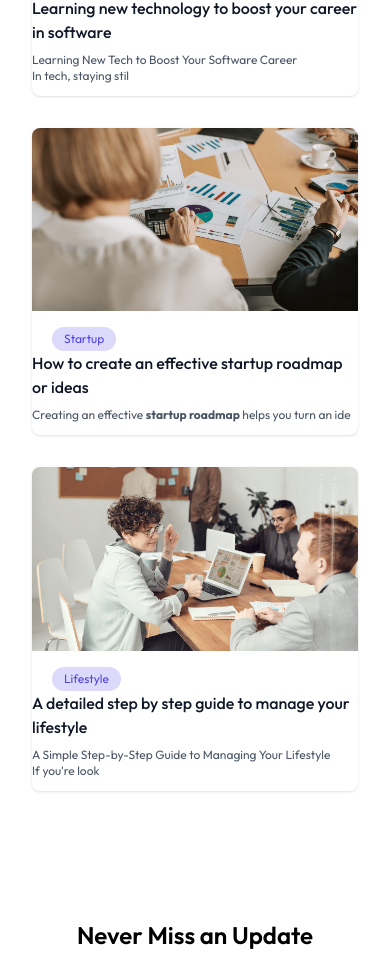
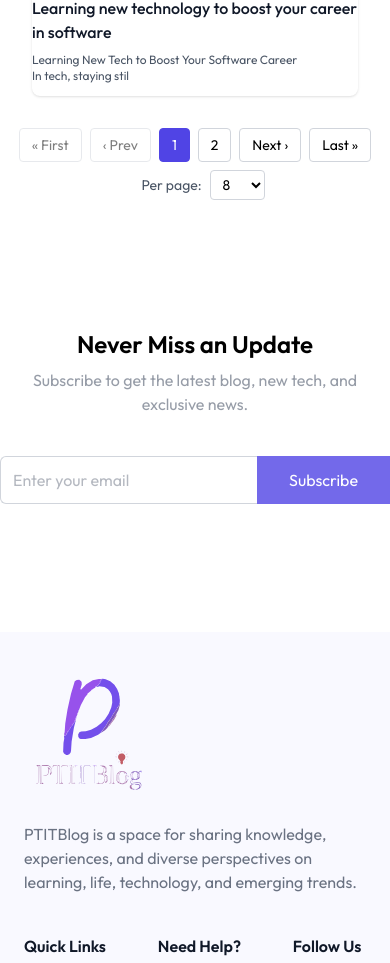
Before and after one commit to khongpc-ptit/AI-powered-Blog-web, a React (Vite) app in the folder client/: page / in a window 390 px wide. Shown: the part 3455-4418 px from the top of the page. Built offline with nearby package versions, Linux system fonts and the light colour scheme.

Commit message:
feat(fe): add pagination to BlogList for better navigation of homepage blogs

```diff
--- a/client/src/components/BlogList.jsx
+++ b/client/src/components/BlogList.jsx
@@ -8,6 +8,8 @@ const BlogList = () => {
   const [searchQuery, setSearchQuery] = useState("");
   const [sortBy, setSortBy] = useState("newest");
   const [dateFilter, setDateFilter] = useState("all");
+  const [currentPage, setCurrentPage] = useState(1);
+  const [itemsPerPage, setItemsPerPage] = useState(8);
 
   const getDateRange = (filter) => {
     const now = new Date();
@@ -79,6 +81,25 @@ const BlogList = () => {
 
     return result;
   }, [menu, searchQuery, sortBy, dateFilter]);
+
+  // Reset to page 1 whenever filters change
+  useMemo(() => {
+    setCurrentPage(1);
+  }, [menu, searchQuery, sortBy, dateFilter]);
+
+  const totalPages = Math.ceil(filteredAndSortedBlogs.length / itemsPerPage);
+  const startIndex = (currentPage - 1) * itemsPerPage;
+  const paginatedBlogs = filteredAndSortedBlogs.slice(startIndex, startIndex + itemsPerPage);
+
+  const handlePageChange = (page) => {
+    setCurrentPage(Math.max(1, Math.min(page, totalPages)));
+    window.scrollTo({ top: 0, behavior: "smooth" });
+  };
+
+  const handleItemsPerPageChange = (value) => {
+    setItemsPerPage(value);
+    setCurrentPage(1);
+  };
 
   const resetFilters = () => {
     setSearchQuery("");
@@ -185,8 +206,8 @@ const BlogList = () => {
 
       {/* Blog Grid */}
       {filteredAndSortedBlogs.length > 0 ? (
-        <div className="grid grid-cols-1 sm:grid-cols-2 md:grid-cols-3 xl:grid-cols-4 gap-8 mb-24 mx-8 sm:mx-16 xl:mx-40">
-          {filteredAndSortedBlogs.map((blog) => (
+        <div className="grid grid-cols-1 sm:grid-cols-2 md:grid-cols-3 xl:grid-cols-4 gap-8 mb-8 mx-8 sm:mx-16 xl:mx-40">
+          {paginatedBlogs.map((blog) => (
             <BlogCard key={blog._id} blog={blog} />
           ))}
         </div>
@@ -201,6 +222,82 @@ const BlogList = () => {
           </button>
         </div>
       )}
+
+      {/* Pagination */}
+      {filteredAndSortedBlogs.length > 0 && totalPages > 1 && (
+        <div className="flex flex-wrap justify-center items-center gap-2 mb-24 px-4">
+          <button
+            onClick={() => handlePageChange(1)}
+            disabled={currentPage === 1}
+            className="px-3 py-1.5 text-sm border border-gray-300 rounded hover:bg-gray-100 disabled:opacity-50 disabled:cursor-not-allowed bg-white"
+          >
+            « First
+          </button>
+          <button
+            onClick={() => handlePageChange(currentPage - 1)}
+            disabled={currentPage === 1}
+            className="px-3 py-1.5 text-sm border border-gray-300 rounded hover:bg-gray-100 disabled:opacity-50 disabled:cursor-not-allowed bg-white"
+          >
+            ‹ Prev
+          </button>
+
+          {Array.from({ length: Math.min(5, totalPages) }, (_, i) => {
+            let pageNum;
+            if (totalPages <= 5) {
+              pageNum = i + 1;
+            } else if (currentPage <= 3) {
+              pageNum = i + 1;
+            } else if (currentPage >= totalPages - 2) {
+              pageNum = totalPages - 4 + i;
+            } else {
+              pageNum = currentPage - 2 + i;
+            }
+            return (
+              <button
+                key={pageNum}
+                onClick={() => handlePageChange(pageNum)}
+                className={`px-3 py-1.5 text-sm border rounded ${
+                  currentPage === pageNum
+                    ? "bg-primary text-white border-primary"
+                    : "border-gray-300 hover:bg-gray-100 bg-white"
+                }`}
+              >
+                {pageNum}
+              </button>
+            );
+          })}
+
+          <button
+            onClick={() => handlePageChange(currentPage + 1)}
+            disabled={currentPage === totalPages}
+            className="px-3 py-1.5 text-sm border border-gray-300 rounded hover:bg-gray-100 disabled:opacity-50 disabled:cursor-not-allowed bg-white"
+          >
+            Next ›
+          </button>
+          <button
+            onClick={() => handlePageChange(totalPages)}
+            disabled={currentPage === totalPages}
+            className="px-3 py-1.5 text-sm border border-gray-300 rounded hover:bg-gray-100 disabled:opacity-50 disabled:cursor-not-allowed bg-white"
+          >
+            Last »
+          </button>
+
+          <div className="flex items-center gap-2 ml-4">
+            <span className="text-sm text-gray-600">Per page:</span>
+            <select
+              value={itemsPerPage}
+              onChange={(e) => handleItemsPerPageChange(Number(e.target.value))}
+              className="px-2 py-1 text-sm border border-gray-300 rounded focus:outline-none focus:ring-2 focus:ring-primary/50 focus:border-primary bg-white"
+            >
+              {[4, 8, 12, 16, 20].map((option) => (
+                <option key={option} value={option}>
+                  {option}
+                </option>
+              ))}
+            </select>
+          </div>
+        </div>
+      )}
     </div>
   );
 };
```
